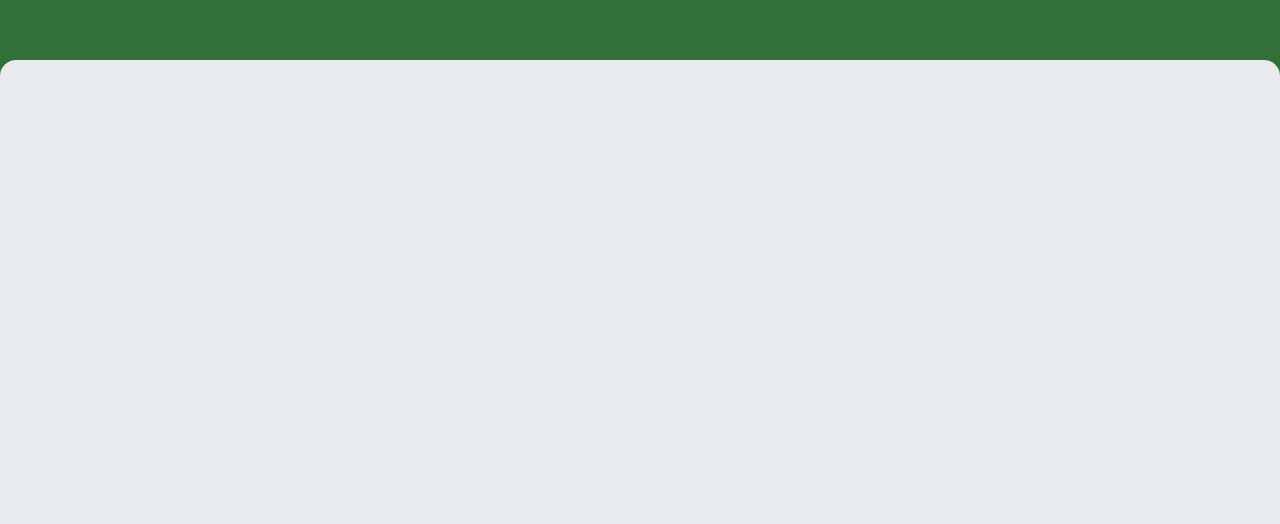
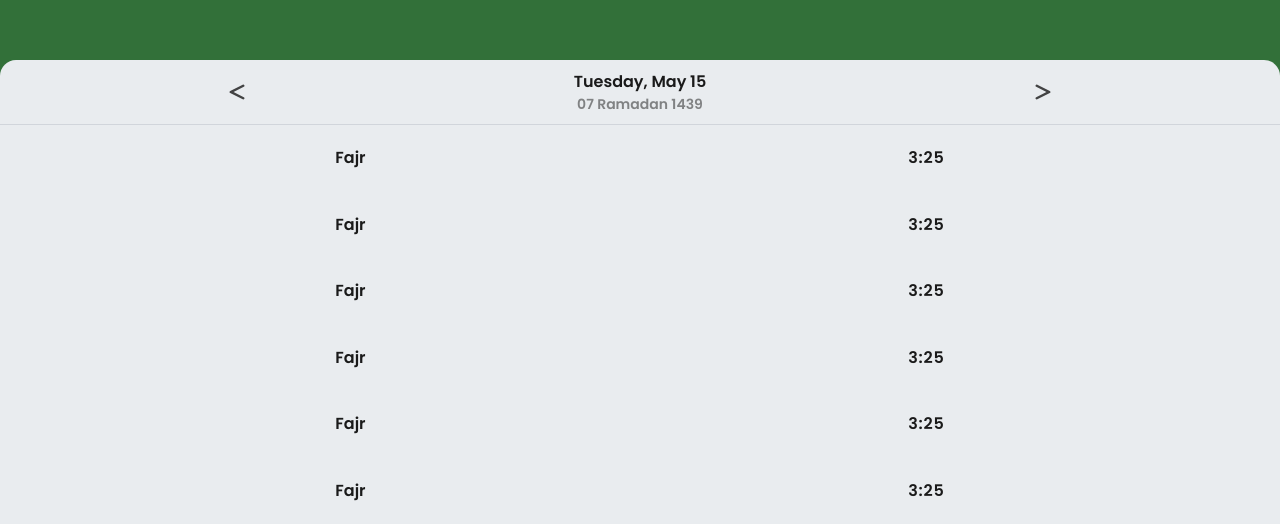
Before and after one commit to RedaRasmy/Prayers, a Next.js app: page / in a window 1280 px wide. Shown: the part 276-800 px from the top of the page. Built offline with nearby package versions, Linux system fonts and the light colour scheme.

Commit message:
finished : slider and prayers design , no functionaly yet

```diff
--- a/package.json
+++ b/package.json
@@ -10,6 +10,11 @@
     "test": "jest"
   },
   "dependencies": {
+    "@fortawesome/fontawesome-svg-core": "^6.7.2",
+    "@fortawesome/free-brands-svg-icons": "^6.7.2",
+    "@fortawesome/free-regular-svg-icons": "^6.7.2",
+    "@fortawesome/free-solid-svg-icons": "^6.7.2",
+    "@fortawesome/react-fontawesome": "^0.2.2",
     "next": "15.1.3",
     "react": "^19.0.0",
     "react-dom": "^19.0.0"
--- a/src/app/components/Buttom.tsx
+++ b/src/app/components/Buttom.tsx
@@ -1,9 +1,10 @@
+import PrayersContainer from "@/features/prayers-timings/components/buttom/PrayersContainer";
 
 
 export default function Buttom() {
     return (
         <div className='h-[58%] text-blacky bg-gray1 rounded-t-2xl'>
-
+            <PrayersContainer/>
         </div>
     )
 }
--- a/src/app/globals.css
+++ b/src/app/globals.css
@@ -14,7 +14,7 @@
 body {
   color: var(--gray1);
   background: var(--green);
-  font-family: Arial, Helvetica, sans-serif;
+  /* font-family: Arial, Helvetica, sans-serif; */
 }
 
 /* @media (prefers-color-scheme: dark) {
--- a/src/app/layout.tsx
+++ b/src/app/layout.tsx
@@ -15,7 +15,7 @@ import "./globals.css";
 
 const poppins = Poppins({
   subsets:['latin'],
-  weight: ['400','700']
+  weight: ['400','500','600','700']
 })
 
 export const metadata: Metadata = {
--- /dev/null
+++ b/src/features/prayers-timings/components/buttom/DatesSlider.tsx
@@ -0,0 +1,27 @@
+import { FontAwesomeIcon } from '@fortawesome/react-fontawesome'
+import {faGreaterThan} from '@fortawesome/free-solid-svg-icons'
+
+
+export default function DatesSlider() {
+    return (
+        <div className="h-[14%] px-[5vw] flex justify-between md:justify-around items-center border-b border-gray-300">
+            <FontAwesomeIcon className='size-5 text-blacky opacity-80 rotate-180' icon={faGreaterThan}  size='xs' />
+            <SliderContent/>
+            <FontAwesomeIcon className='size-5 text-blacky opacity-80' icon={faGreaterThan}  />
+        </div>
+    )
+}
+
+type ContentType = {
+    miladi?: string,
+    hijri?: string
+}
+
+const SliderContent = ({miladi,hijri}:ContentType) => {
+    return (
+        <div className='flex flex-col items-center'>
+            <p className='font-[600]'>{miladi}Tuesday, May 15</p>
+            <p className='opacity-50 font-semibold text-sm'>{hijri}07 Ramadan 1439</p>
+        </div>
+    )
+}
--- /dev/null
+++ b/src/features/prayers-timings/components/buttom/Prayers.tsx
@@ -0,0 +1,26 @@
+import React from 'react'
+
+export default function Prayers() {
+    const prayers = [1,2,3,4,5,6]
+
+    return (
+        <div className='h-[86%]  grid grid-row-6 '>
+            {prayers.map((p,i)=>(
+                <Prayer key={i}  />
+            ))}
+        </div>
+    )
+}
+
+type PrayerType = {
+    name? : string,
+    time? : string
+}
+const Prayer = ({prayer}:PrayerType) => {
+    return (
+        <div className='flex px-[5vw] hover:bg-green hover:text-gray1 items-center justify-between sm:justify-around'>
+            <p className='font-semibold'>Fajr</p>
+            <p className='font-semibold tracking-wider'>3:25</p>
+        </div>
+    )
+}
--- /dev/null
+++ b/src/features/prayers-timings/components/buttom/PrayersContainer.tsx
@@ -0,0 +1,12 @@
+import DatesSlider from "./DatesSlider";
+import Prayers from "./Prayers";
+
+
+export default function PrayersContainer() {
+    return (
+        <div className="h-full w-full ">
+            <DatesSlider/>
+            <Prayers/>
+        </div>
+    )
+}
--- a/tailwind.config.ts
+++ b/tailwind.config.ts
@@ -5,13 +5,16 @@ export default {
     "./src/pages/**/*.{js,ts,jsx,tsx,mdx}",
     "./src/components/**/*.{js,ts,jsx,tsx,mdx}",
     "./src/app/**/*.{js,ts,jsx,tsx,mdx}",
+    "./src/features/*/components/**/*.{js,ts,jsx,tsx,mdx}",
   ],
   theme: {
     extend: {
       colors: {
         background: "var(--background)",
         foreground: "var(--foreground)",
-        blacky : "var(--blacky)"
+        blacky : "var(--blacky)",
+        gray1 : 'var(--gray1)',
+        gray2 : 'var(--gray2)',
       },
       backgroundColor :{
         green : 'var(--green)',
```
Also changed, not shown: src/app/components/Top.tsx (line endings or trailing spaces), 2 other files (tests, documents, lock files or other folders).
